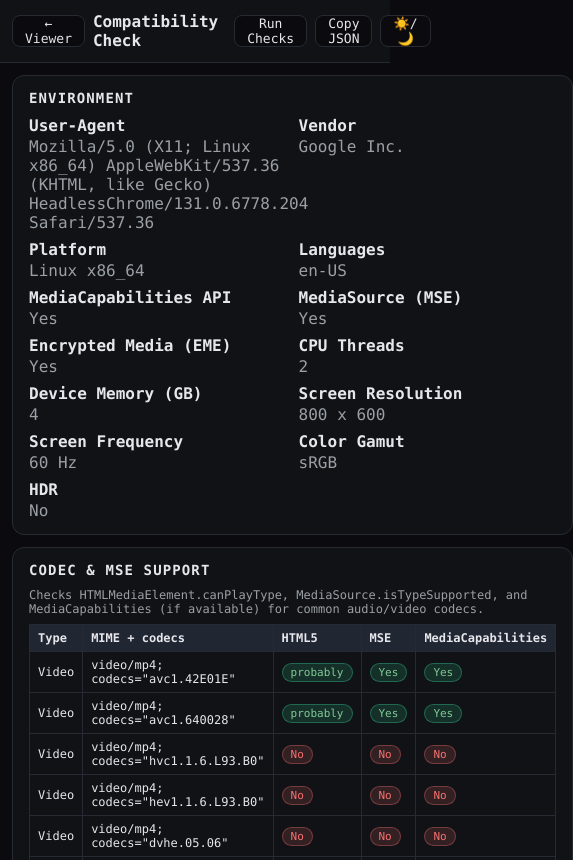
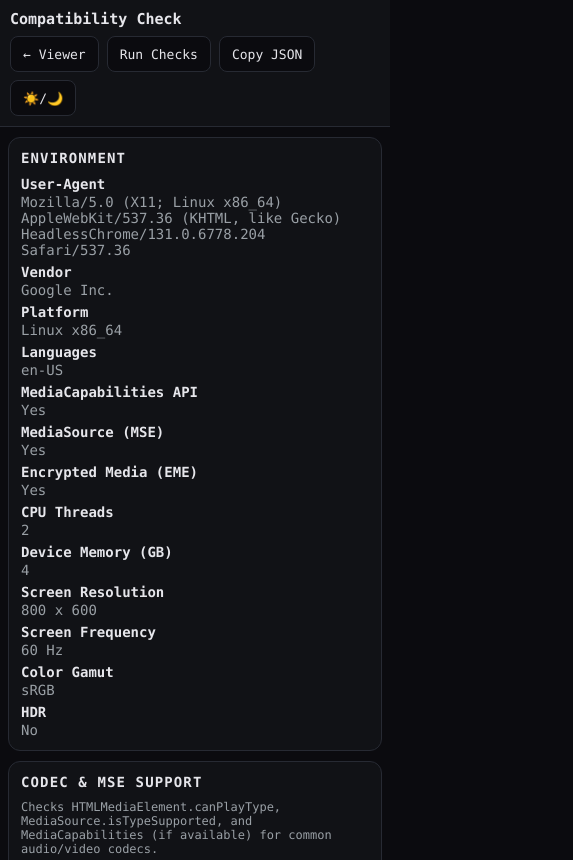
Before and after one commit to riba101/Manifest-Viewer-Extension, a browser extension: page app/compat.html in a window 390 px wide. Shown: the top 860 px of the page, 573 px wide, since content can reach past the window. Drawn offline with Linux system fonts and the light colour scheme.

Commit message:
chore: fix UI on compatability page for mobile

```diff
--- a/app/compat.html
+++ b/app/compat.html
@@ -12,6 +12,10 @@
     <link rel="apple-touch-icon" sizes="180x180" href="icons/apple-touch-icon.png" />
     <link rel="manifest" href="icons/site.webmanifest" />
     <style>
+      * { box-sizing: border-box; }
+      html, body { width: 100%; max-width: 100%; }
+      body { margin: 0; overflow-x: hidden; }
+
       .compat-topbar {
         display: flex;
         gap: 8px;
@@ -22,6 +26,10 @@
         position: sticky;
         top: 0;
         z-index: 10;
+        width: 100%;
+        max-width: 100%;
+        margin: 0 auto;
+        padding: 10px 8px;
       }
       .compat-topbar .spacer { flex: 1; }
       .compat-topbar button {
@@ -38,16 +46,21 @@
       .compat-topbar button:hover { border-color: var(--acc1); }
 
       main.compat {
-        padding: 12px;
+        padding: 8px 8px 20px;
         display: grid;
-        gap: 12px;
+        gap: 10px;
+        width: 100%;
+        max-width: 100%;
+        margin: 0 auto;
       }
 
       .card {
         border: 1px solid var(--border);
         border-radius: 12px;
         background: var(--panel);
-        padding: 14px 16px;
+        padding: 12px 14px;
+        width: 100%;
+        overflow-x: hidden;
       }
 
       .card h2 {
@@ -59,15 +72,22 @@
 
       .kv {
         display: grid;
-        grid-template-columns: repeat(auto-fit, minmax(220px, 1fr));
+        grid-template-columns: repeat(auto-fit, minmax(200px, 1fr));
         gap: 8px 12px;
+        width: 100%;
       }
-      .kv .item { display:flex; flex-direction:column; gap:2px; }
+      .kv .item { display:flex; flex-direction:column; gap:2px; word-break: break-word; }
       .kv .item strong { font-weight:600; }
       .kv .item span { color: var(--muted); }
 
       table.matrix { width:100%; border-collapse: collapse; font-size: 12px; }
-      table.matrix th, table.matrix td { border:1px solid var(--border); padding:6px 8px; text-align:left; }
+      table.matrix th, table.matrix td {
+        border:1px solid var(--border);
+        padding:6px 8px;
+        text-align:left;
+        word-break: break-word;
+        white-space: normal;
+      }
       table.matrix thead { background: rgba(138,180,248,.12); }
       .pill { display:inline-flex; align-items:center; gap:6px; padding:2px 8px; border-radius:999px; font-size:11px; }
       .ok { background: rgba(52,211,153, .15); color: var(--acc3); border: 1px solid rgba(52,211,153, .35); }
@@ -78,6 +98,75 @@
       .code { font-family: ui-monospace, SFMono-Regular, Menlo, Consolas, "Liberation Mono", monospace; }
 
       .actions { display:flex; gap:8px; align-items:center; }
+
+      /* Mobile tweaks */
+      @media (max-width: 900px) {
+        .compat-topbar {
+          display: flex;
+          flex-wrap: wrap;
+          align-items: center;
+          gap: 8px;
+          padding: 10px;
+        }
+        .compat-topbar strong {
+          width: 100%;
+          order: -1;
+          font-size: 15px;
+          text-align: left;
+        }
+        .compat-topbar .spacer { display: none; }
+        .compat-topbar button {
+          height: 34px;
+        }
+        main.compat {
+          padding: 8px;
+          width: 100%;
+          max-width: 100%;
+          gap: 10px;
+        }
+        .kv {
+          grid-template-columns: repeat(auto-fit, minmax(160px, 1fr));
+        }
+        #codecTableWrapper,
+        #drmTableWrapper,
+        #customResults {
+          overflow-x: auto;
+          width: 100%;
+        }
+        table.matrix {
+          min-width: 0;
+          font-size: 11px;
+          table-layout: fixed;
+        }
+      }
+
+      @media (max-width: 760px) {
+        .compat-topbar button { height: 36px; }
+        .kv { grid-template-columns: 1fr; }
+        .card { padding: 12px; }
+        table.matrix th, table.matrix td { padding: 5px 6px; font-size: 10px; }
+      }
+
+      @media (max-width: 640px) {
+        body { font-size: 14px; }
+        main.compat {
+          width: 100%;
+          padding: 10px 8px 16px;
+        }
+        .card {
+          padding: 12px;
+        }
+        .kv {
+          grid-template-columns: 1fr;
+          gap: 6px 8px;
+        }
+        table.matrix {
+          min-width: 0;
+          width: 100%;
+          table-layout: fixed;
+          font-size: 10.5px;
+        }
+      }
     </style>
   </head>
   <body>
--- a/app/compat.js
+++ b/app/compat.js
@@ -115,10 +115,6 @@
     const mediaCap = 'mediaCapabilities' in navigator;
     const mse = typeof window.MediaSource !== 'undefined';
     const eme = !!(navigator.requestMediaKeySystemAccess);
-    const scr = typeof window !== 'undefined' && window.screen ? window.screen : null;
-    const res = scr && scr.width && scr.height ? `${scr.width} x ${scr.height}` : 'n/a';
-    const availRes = scr && scr.availWidth && scr.availHeight ? `${scr.availWidth} x ${scr.availHeight}` : '';
-    const refresh = await measureRefreshRate();
     const hwConcurrency = nav.hardwareConcurrency || 'n/a';
     const mem = nav.deviceMemory || 'n/a';
     const ua = nav.userAgent || '';
@@ -127,6 +123,10 @@
     const lang = (nav.languages && nav.languages.join(', ')) || nav.language || '';
 
     // Display capabilities
+    const scr = typeof window !== 'undefined' && window.screen ? window.screen : null;
+    const res = scr && scr.width && scr.height ? `${scr.width} x ${scr.height}` : 'n/a';
+    const availRes = scr && scr.availWidth && scr.availHeight ? `${scr.availWidth} x ${scr.availHeight}` : '';
+    const refresh = await measureRefreshRate();
     const mm = (q) => (typeof window !== 'undefined' && window.matchMedia ? window.matchMedia(q).matches : false);
     const colorGamut = mm('(color-gamut: rec2020)') ? 'Rec.2020' : mm('(color-gamut: p3)') ? 'P3' : (mm('(color-gamut: srgb)') ? 'sRGB' : 'Unknown');
     const hdrSupport = mm('(dynamic-range: high)') || mm('(video-dynamic-range: high)');
```
